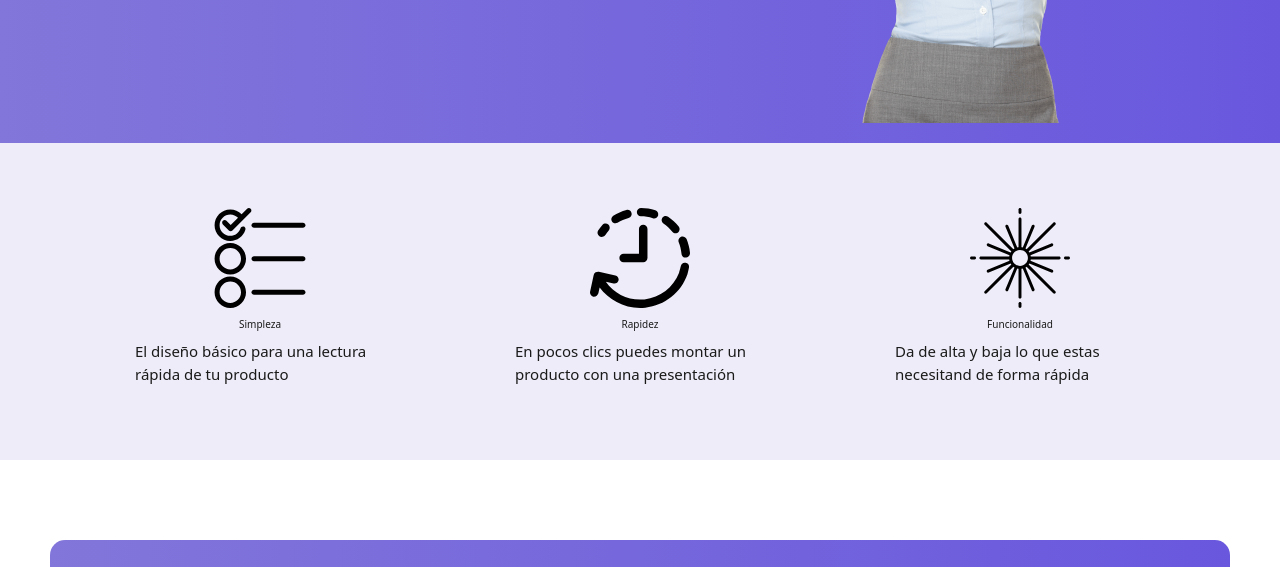
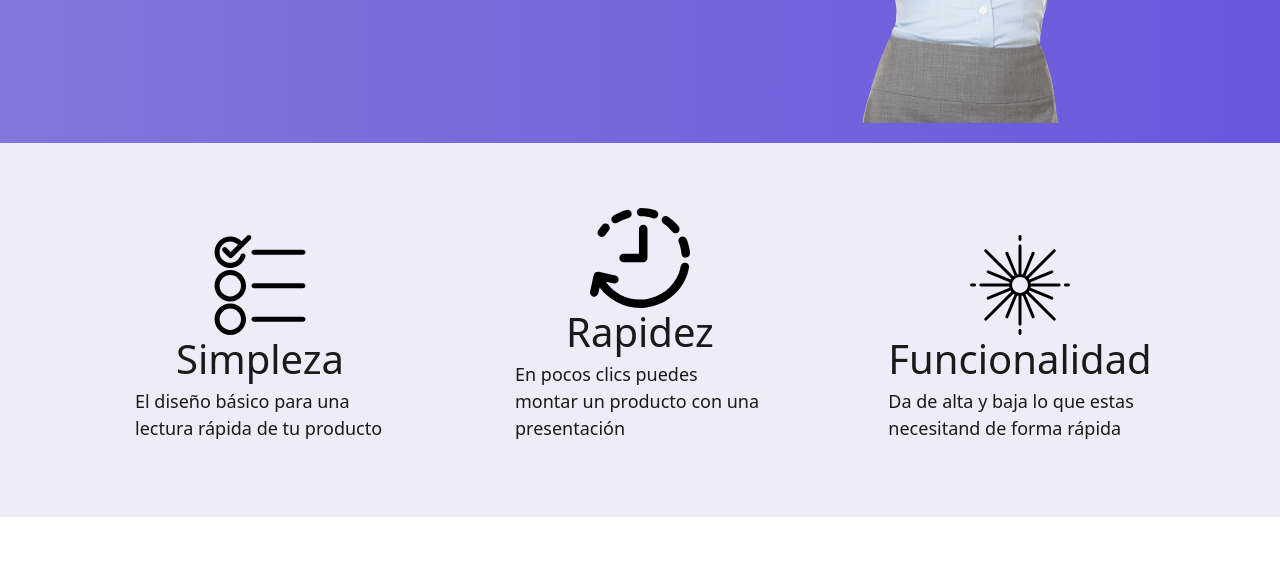
Before and after one commit to stefanomlc/aterrizar, a website: page assets/pages/propuesta.html in a window 1280 px wide. Shown: the part 420-987 px from the top of the page. Drawn offline with nearby package versions, Linux system fonts and the light colour scheme.

Commit message:
agregamos las fuentes negras y un mixin en la seccion de pasos

```diff
--- a/sass/utilities/_clasesrapidas.scss
+++ b/sass/utilities/_clasesrapidas.scss
@@ -48,3 +48,14 @@
 .fuente__negra{
     color: #1a1a1a;
 }
+
+@mixin dflex-row{
+	display:flex;
+	flex-direction:row;
+}
+
+
+@mixin dflex-col{
+	display:flex;
+	flex-direction:column;
+}
--- a/sass/views/_index.scss
+++ b/sass/views/_index.scss
@@ -1,3 +1,13 @@
+ @mixin dflex-row{
+    display:flex;
+    flex-direction:row;
+    }
+@mixin dflex-col{
+    display:flex;
+    flex-direction:column;
+    }
+
+
 .seccion__principal{
     /*     height: 80wv; */
         min-height: 250px;
@@ -48,19 +58,30 @@
     }
 
     /* --------- pasos-------------*/
-    .pasos{
-        padding: 5rem;
-        background-color: #eeecf8;
+
+
+.pasos{
+    padding: 5rem;
+    background-color: #eeecf8;
+
+    &__seccion{
+
+        @include dflex-row;
 
         h2{
-            font-size: var(--text-medium);
-            margin: 1rem 0rem 1rem 0rem;}
+        font-size: 3rem;
+        margin: 1rem 0rem 1rem 0rem;
+        }
 
-        &_items{
-        padding: 2rem 0rem 2rem 0rem;
-        }
+
         p{
             font-size: 1.5rem;
-
         }
     }
+
+    &_items{
+        padding: 2rem 0rem 2rem 0rem;
+    }
+
+
+}
```
Also changed, not shown: index.html (+14 -3 lines), assets/css/style.css.
